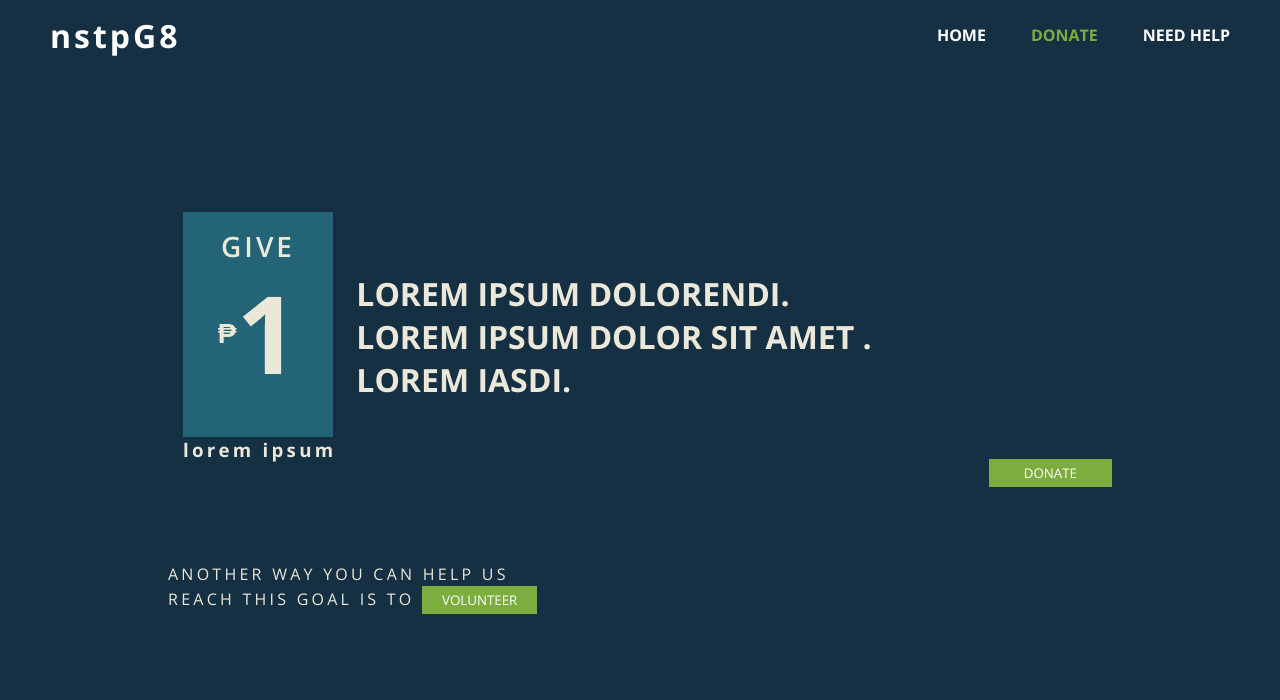
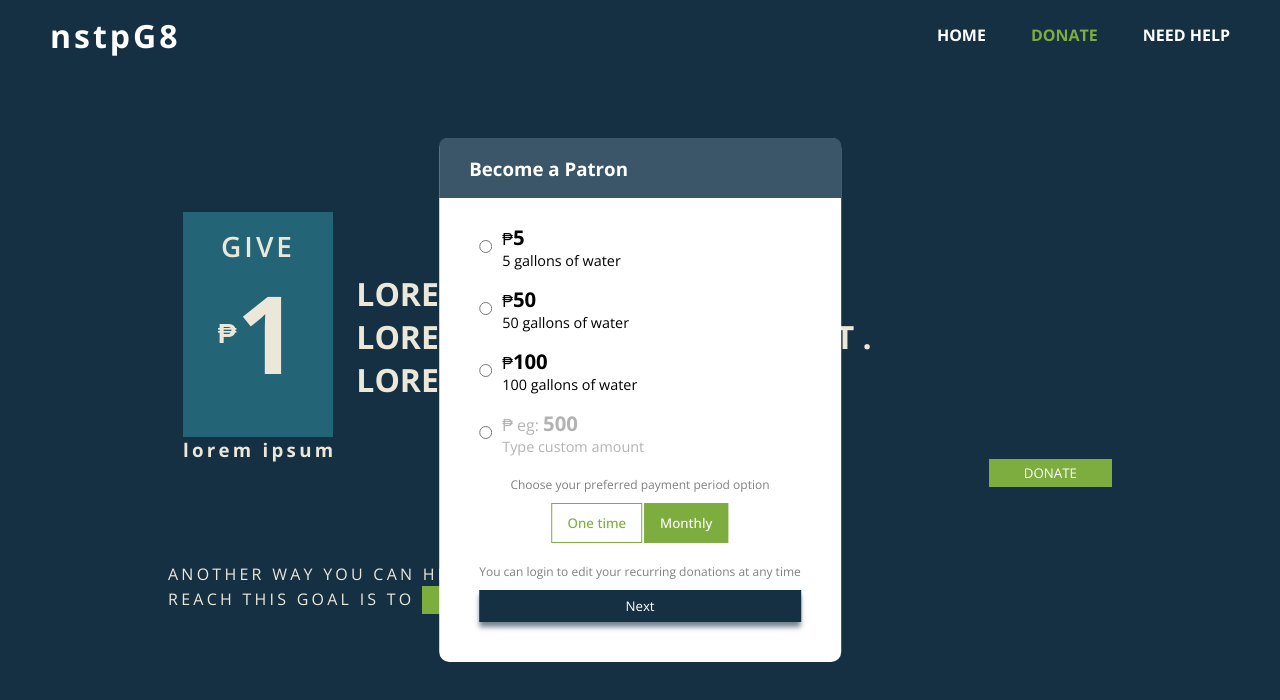
Before and after one commit to luckyx314/projectInom, a React (Create React App) app in the folder client/: page /donate in a window 1280 px wide. Both pictures are taken after a click on the button "DONATE". Shown: the top 700 px of the page. Built offline with nearby package versions, Linux system fonts and the light colour scheme.

Commit message:
styled: modal and donationmodal components

```diff
--- a/client/src/components/DonationPage/DonationPage.css
+++ b/client/src/components/DonationPage/DonationPage.css
@@ -37,27 +37,27 @@
     align-items: center;
 }
 
-.give-txt,
-.peso-sign,
+.donation-contents .give-txt,
+.donation-contents .peso-sign,
 .donation-contents div > h3,
 .donation-contents div h2,
-.piso {
+.donation-contents .piso {
     color: #ebe8d9;
 }
 
-.give-txt {
+.donation-contents .give-txt {
     font-weight: 600;
     font-size: 1.75rem;
     letter-spacing: 3px;
 }
 
 /* peso */
-.peso-sign {
+.donation-contents .peso-sign {
     font-size: 1.75rem;
     font-weight: 600;
 }
 
-.piso {
+.donation-contents .piso {
     font-size: 6.75rem;
     line-height: 1.25;
     font-weight: 700;
--- a/client/src/components/DonationPage/DonationPage.js
+++ b/client/src/components/DonationPage/DonationPage.js
@@ -2,21 +2,20 @@ import React from "react";
 import "./DonationPage.css";
 
 // react redux
-import { useDispatch, useSelector } from "react-redux";
+import { useDispatch } from "react-redux";
 
 // action
 import { openDonationModal } from "../../redux/actions/openDonationModal";
+import Modal from "../Modals/Modal";
 
 const DonationPage = () => {
     const dispatch = useDispatch();
 
-    const modalState = useSelector(
-        (state) => state.modalReducer.open_donationModal
-    );
-
     const openDonateModal = () => {
         dispatch(openDonationModal(true));
     };
+
+
     return (
         <div className="donation-page-parent">
             <div className="donation-wrapper">
@@ -45,6 +44,7 @@ const DonationPage = () => {
                     </p>
                 </div>
             </div>
+            <Modal />
         </div>
     );
 };
--- /dev/null
+++ b/client/src/components/Modals/DonationModal/DonationModal.css
@@ -0,0 +1,75 @@
+.donation-modal-container {
+    padding: 25px 40px 40px 40px;
+}
+
+.radio-container {
+    display: flex;
+    align-items: center;
+}
+
+.radio-container:nth-child(2),
+.radio-container:nth-child(3) {
+    margin: 15px 0;
+}
+
+.radio-container:nth-child(4) {
+    color: rgb(179, 179, 179);
+}
+
+.radio-details {
+    margin-left: 10px;
+}
+
+.radio-details input {
+    cursor: pointer;
+}
+
+.radio-details .amount {
+    font-weight: bold;
+    font-size: 1.27rem;
+}
+
+.gallons-detail {
+    font-size: 0.9rem;
+}
+
+.donation-modal-container .btn-container  {
+    width: 100%;
+    text-align: center;
+}
+
+.donation-modal-container .btn-container button {
+    padding: 10px 15px;
+    margin: 0 1px;
+    cursor: pointer;
+    outline: none;
+    border: 1px solid #7CAD3E;
+    color: #7CAD3E;
+    font-weight: 500;
+    background: white;
+
+}
+
+.donation-modal-container button.active {
+    background: #7CAD3E;
+    color: white;
+}
+
+.donation-modal-container .statement{
+    font-size: .75rem;
+    text-align: center;
+    margin-top: 20px;
+    margin-bottom: 10px;
+    color: grey;
+}
+
+.next-btn {
+    width: 100%;
+    padding: 7px 15px;
+    cursor: pointer;
+    outline: none;
+    border: none;
+    box-shadow: 0px 5px 5px 0px rgba(21, 48, 67, .6);
+    background: #153043;
+    color: white;
+}
--- /dev/null
+++ b/client/src/components/Modals/DonationModal/DonationModal.js
@@ -0,0 +1,85 @@
+import React, { useState } from "react";
+
+// css
+import "./DonationModal.css";
+
+const DonationModal = () => {
+    const [btnState, setBtnState] = useState({
+        activeBtn: 2,
+    });
+
+    const activateBtn = (btnId) => {
+        setBtnState({ ...btnState, activeBtn: btnId });
+    };
+
+    const setActiveClass = (btnID) => {
+        if (btnID === btnState.activeBtn) {
+            return "active";
+        } else {
+            return "inactive";
+        }
+    };
+
+    return (
+        <div className="donation-modal-wrapper">
+
+            <div className="donation-modal-container">
+                <div className="radio-container">
+                    <input type="radio" />
+                    <div className="radio-details">
+                        <span className="peso-sign">&#8369;</span>
+                        <span className="amount">5</span>
+                        <p className="gallons-detail">5 gallons of water</p>
+                    </div>
+                </div>
+                <div className="radio-container">
+                    <input type="radio" />
+                    <div className="radio-details">
+                        <span className="peso-sign">&#8369;</span>
+                        <span className="amount">50</span>
+                        <p className="gallons-detail">50 gallons of water</p>
+                    </div>
+                </div>
+                <div className="radio-container">
+                    <input type="radio" />
+                    <div className="radio-details">
+                        <span className="peso-sign">&#8369;</span>
+                        <span className="amount">100</span>
+                        <p className="gallons-detail">100 gallons of water</p>
+                    </div>
+                </div>
+                <div className="radio-container">
+                    <input type="radio" />
+                    <div className="radio-details">
+                        <span className="peso-sign">&#8369; eg: </span>
+                        <span className="amount">500</span>
+                        <p className="gallons-detail">Type custom amount</p>
+                    </div>
+                </div>
+                <div className="statement">
+                    Choose your preferred payment period option
+                </div>
+                <div className="btn-container">
+                    <button
+                        className={`${setActiveClass(1)}`}
+                        onClick={() => activateBtn(1)}
+                    >
+                        One time
+                    </button>
+                    <button
+                        className={`${setActiveClass(2)}`}
+                        onClick={() => activateBtn(2)}
+                    >
+                        Monthly
+                    </button>
+                </div>
+                <div className="statement">
+                    You can login to edit your recurring donations at any time
+                </div>
+                <button className="next-btn">Next</button>
+            </div>
+        </div>
+    );
+};
+
+export default DonationModal;
--- /dev/null
+++ b/client/src/components/Modals/Modal.css
@@ -0,0 +1,32 @@
+.modal-wrapper {
+    position: fixed;
+    top: 50%;
+    left: 50%;
+    min-width: 300px;
+    max-width: 600px;
+    transform: translate(
+        -50%,
+        -50%
+    ); /* centers the element with the help of top: 50% and left: 50% */
+    overflow: none;
+    background-color: white;
+    border-radius: 10px;
+}
+
+.modal-overlay {
+    background: black;
+    height: 100%;
+    width: 100%
+
+}
+
+.modal-title-container {
+    display: flex;
+    align-items: center;
+    border-radius: 8px 8px 0 0;
+    background: #3b5669;
+    display: flex;
+    height: 60px;
+    padding-left: 30px;
+    color: white;
+}
--- /dev/null
+++ b/client/src/components/Modals/Modal.js
@@ -0,0 +1,29 @@
+import React from "react";
+import DonationModal from "./DonationModal/DonationModal";
+
+// css
+import "./Modal.css";
+
+// react redux
+import { useSelector } from "react-redux";
+
+const Modal = () => {
+    const donationModalStatus = useSelector(
+        (state) => state.modalReducer.open_donationModal
+    );
+
+    return (
+        <div className="modal-wrapper">
+            {donationModalStatus && (
+                <div className="modal-title-container">
+                    <h3>Become a Patron</h3>
+                </div>
+            )}
+            <div className="modal-overlay" />
+
+            {donationModalStatus && <DonationModal />}
+        </div>
+    );
+};
+
+export default Modal;
```
